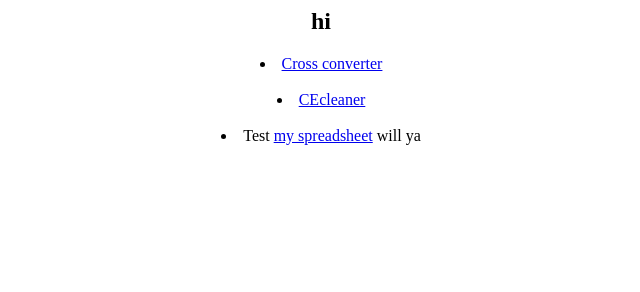
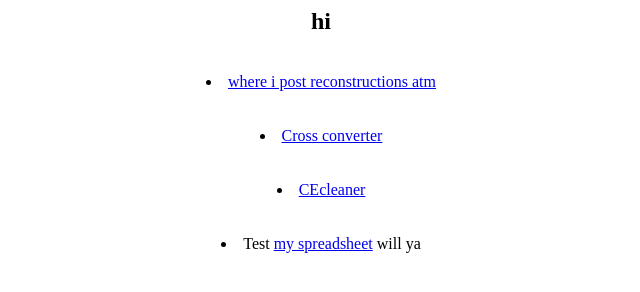
Before and after one commit to StewyC/stewyc.github.io, a plain HTML site: page index.html in a window 1280 px wide. Shown: the whole page, without its empty margins (319-959 px from the left). Drawn offline with Linux system fonts and the light colour scheme.

Commit message:
i hate leaving these messages

```diff
--- a/index.html
+++ b/index.html
@@ -7,13 +7,15 @@
 <center>
 	<h2>hi</h2>
 
+	<br>
+	<li><a href="https://old.reddit.com/r/Stewy_">where i post reconstructions atm</a></li>
+	<br><br>
 	<li><a href="crossconverter">Cross converter</a></li>
-	<br>
+	<br><br>
 	<li><a href="cecleaner">CEcleaner</a></li>
-	<br>
+	<br><br>
 	<li>Test <a href="https://docs.google.com/spreadsheets/d/1iy3q5cGJcadDxHUqF3qw_5G2hGhD6r2_hZrTYGDidm4/copy">my spreadsheet</a> will ya</li>
-	<br>
-
+	<br><br>
 
 
 
```
